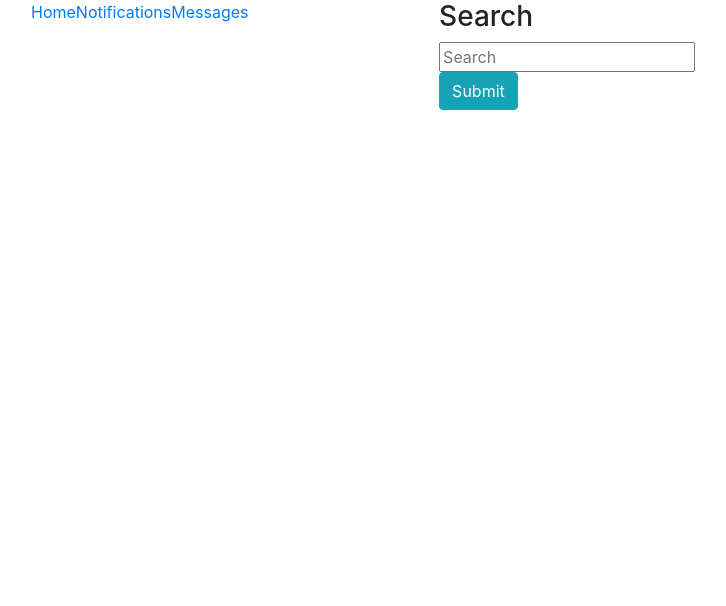
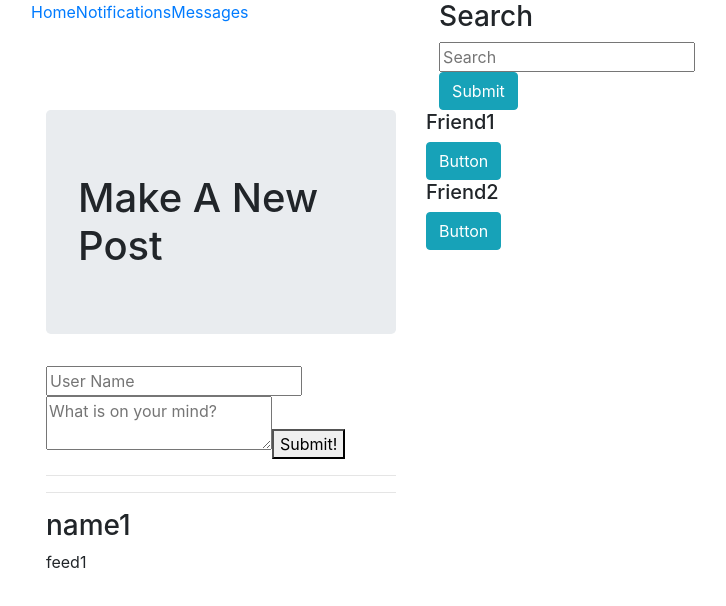
Before and after one commit to carrieschmid/SocialClone, a React app: page / in a window 1280 px wide. Shown: the top 606 px of the page, without its empty margins (39-765 px from the left). Built offline with nearby package versions, Linux system fonts and the light colour scheme.

Commit message:
Re-add new post functionality

```diff
--- a/src/components/App.jsx
+++ b/src/components/App.jsx
@@ -2,6 +2,7 @@ import React from "react";
 import Search from "./Search";
 import NewsFeedControl from "./NewsFeedControl";
 import NavBar from './NavBar';
+import FriendsList from './FriendsList';
 // import { Switch, Route } from 'react-router-dom';
 
 
@@ -10,7 +11,12 @@ class App extends React.Component {
   constructor(props) {
     super(props);
     this.state = {
-      newsFeedList: [],
+      newsFeedList: [
+        {
+          userName: "name1",
+          feed: 'feed1'
+        }
+      ],
       currentSearchTerm: "",
     };
 
@@ -40,11 +46,11 @@ class App extends React.Component {
 
         <div className="row">
           <div className="col-md-4">
-            {/* <NewsFeedControl /> */}
+            <NewsFeedControl newsFeedList={this.state.newsFeedList} handleAddingNewPostToList={this.handleAddingNewPostToList}/>
           </div>
 
           <div className="col-md-8">
-            {/* <FriendsList /> */}
+            <FriendsList />
           </div>
         </div>
       </div>
--- a/src/components/NewPost.jsx
+++ b/src/components/NewPost.jsx
@@ -8,13 +8,14 @@ function NewPost(props){
     let _post = null;
     function onNewPostFormSubmission(event) {
         event.preventDefault();
-        props.onPostCreation({userName: _userNames.value, feed: _post.value});
+        props.onAddingNewPostToList({userName: _userNames.value, feed: _post.value});
         _userNames.value = '';
         _post.value = '';
     }
+
     return(
         <div>
-            <h1 class="jumbotron">Make A New Post</h1>
+            <h1 className="jumbotron">Make A New Post</h1>
             <form onSubmit={onNewPostFormSubmission}>
                 <input type="text"
                 id='userName'
@@ -32,7 +33,7 @@ function NewPost(props){
 }
 
 NewPost.propTypes = {
-    onPostCreation: PropTypes.func
+    onAddingNewPostToList: PropTypes.func
 };
 
 export default NewPost;
--- a/src/components/NewsFeedControl.jsx
+++ b/src/components/NewsFeedControl.jsx
@@ -1,27 +1,21 @@
 import React from "react";
 import NewPost from './NewPost';
 import NewsFeed from './NewsFeed';
-
-class NewsFeedControl extends React.Component {
+import PropTypes from 'prop-types';
 
 
-
-
-    render(){
+function NewsFeedControl(props) {
     return (
         <div>
-                <NewPost onPostCreation={this.handleAddingNewPostToList}/>
+            <NewPost onAddingNewPostToList={props.handleAddingNewPostToList} />
             {/* accepts a method as a prop to make a new post */}
 
             <hr />
 
-                <NewsFeed newsFeedList={this.state.newsFeedList} />
+            <NewsFeed newsFeedList={props.newsFeedList} />
             {/* //takes the object arrawy from state and makes a bunch of feed components */}
-
         </div>
     );
 }
 
-}
-
 export default NewsFeedControl;
```
Lines whose indentation alone changed are shown as unchanged.
